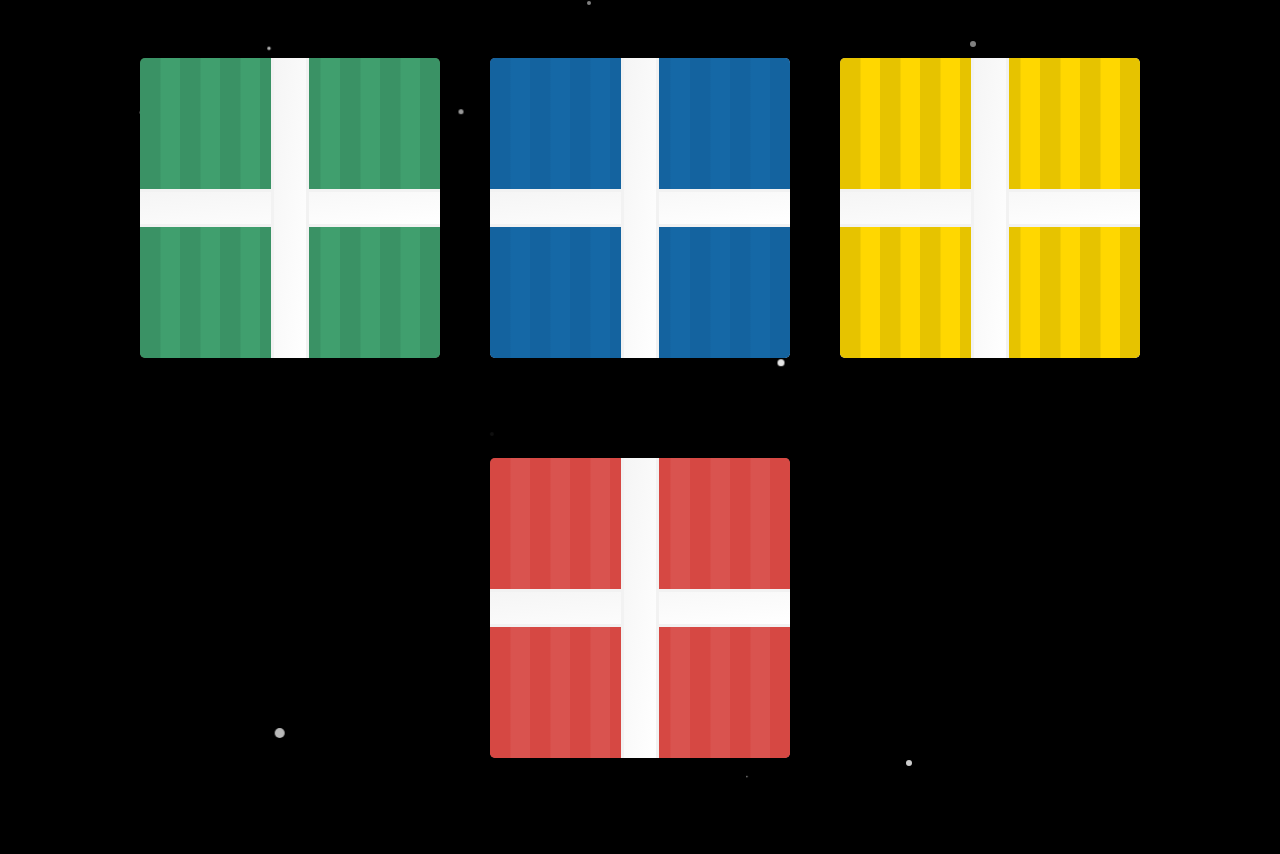
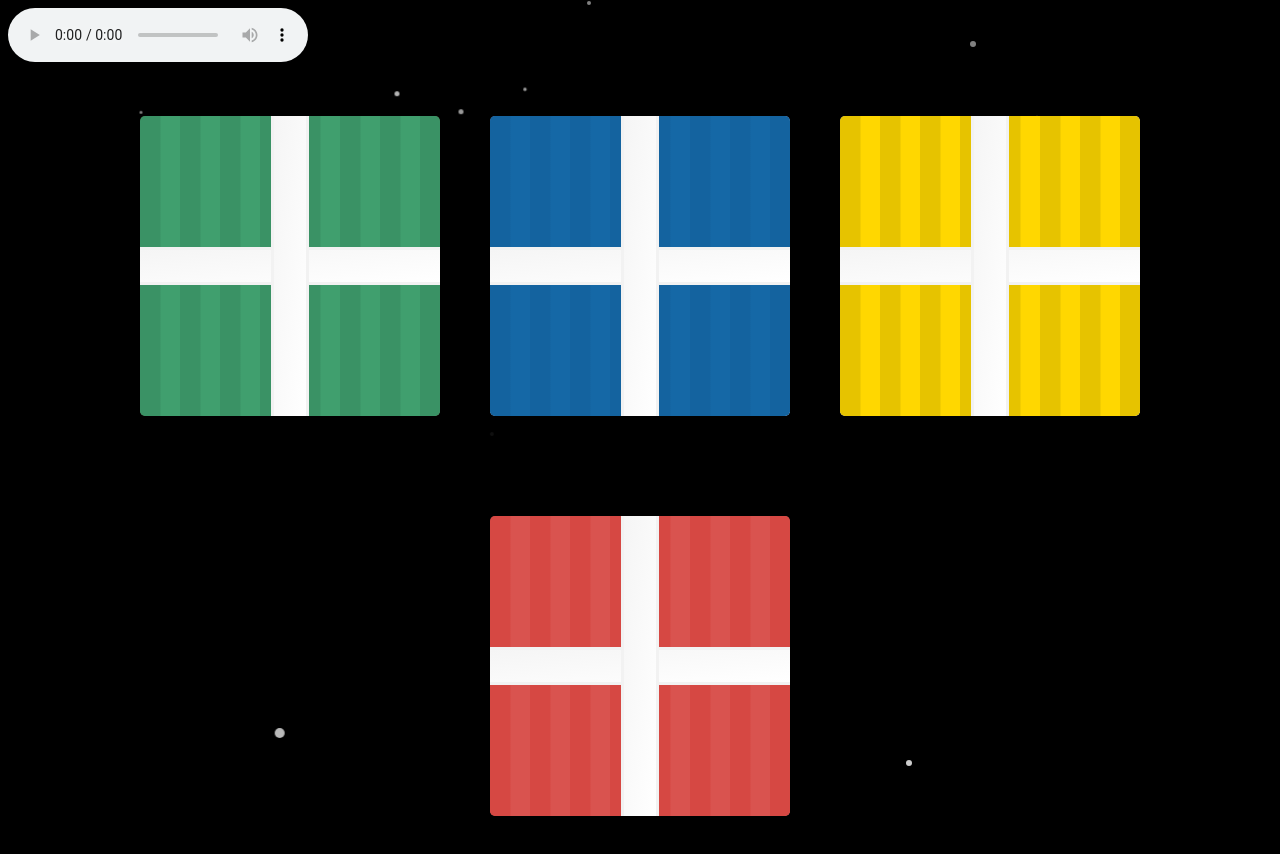
Before and after one commit to Relouding/gsjulekalender, a plain HTML site: page index.html in a window 1280 px wide. Before the commit the page ends 816 px from the top, so only its background shows below. Drawn offline with Linux system fonts and the light colour scheme.

Commit message:
music commit

```diff
--- a/index.html
+++ b/index.html
@@ -29,6 +29,12 @@
     <div class="snow"></div>
     <div class="snow"></div>
     <div class="snow"></div>
+    <audio id="christmasMusic" src="./mp3/christmas_background_music.mp3" autoplay loop volume="0.2"></audio>
+    <script type="text/javascript">
+    var christmasMusic = document.getElementById("christmasMusic");
+    christmasMusic.volume = 0.2;
+    christmasMusic.setAttribute("controls", "controls");
+    </script>
     <main>
     <div id="luke_en" class="container">
         <div class="luke_en">
```
Also changed, not shown: 1 other file.
